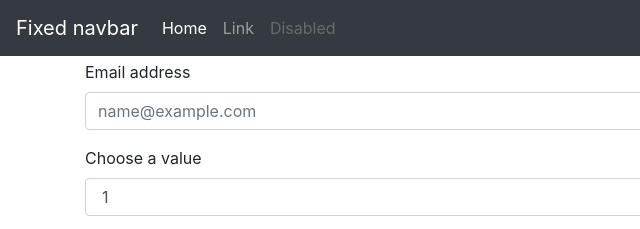
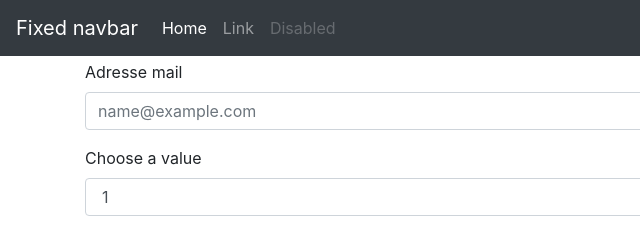
Before and after one commit to ugoBronszewski/super-td, a website: page view/index.html in a window 1280 px wide. Shown: the top 229 px of the page, 0-640 px from the left. Drawn offline with nearby package versions, Linux system fonts and the light colour scheme.

Commit message:
Chage for test

```diff
--- a/view/index.html
+++ b/view/index.html
@@ -82,7 +82,7 @@
     <main role="main" class="container">
         <form>
             <div class="form-group">
-                <label for="emailAddress">Email address</label>
+                <label for="emailAddress">Adresse mail</label>
                 <input type="email" class="form-control" id="emailAddress" placeholder="name@example.com">
             </div>
             <div class="form-group">
```
